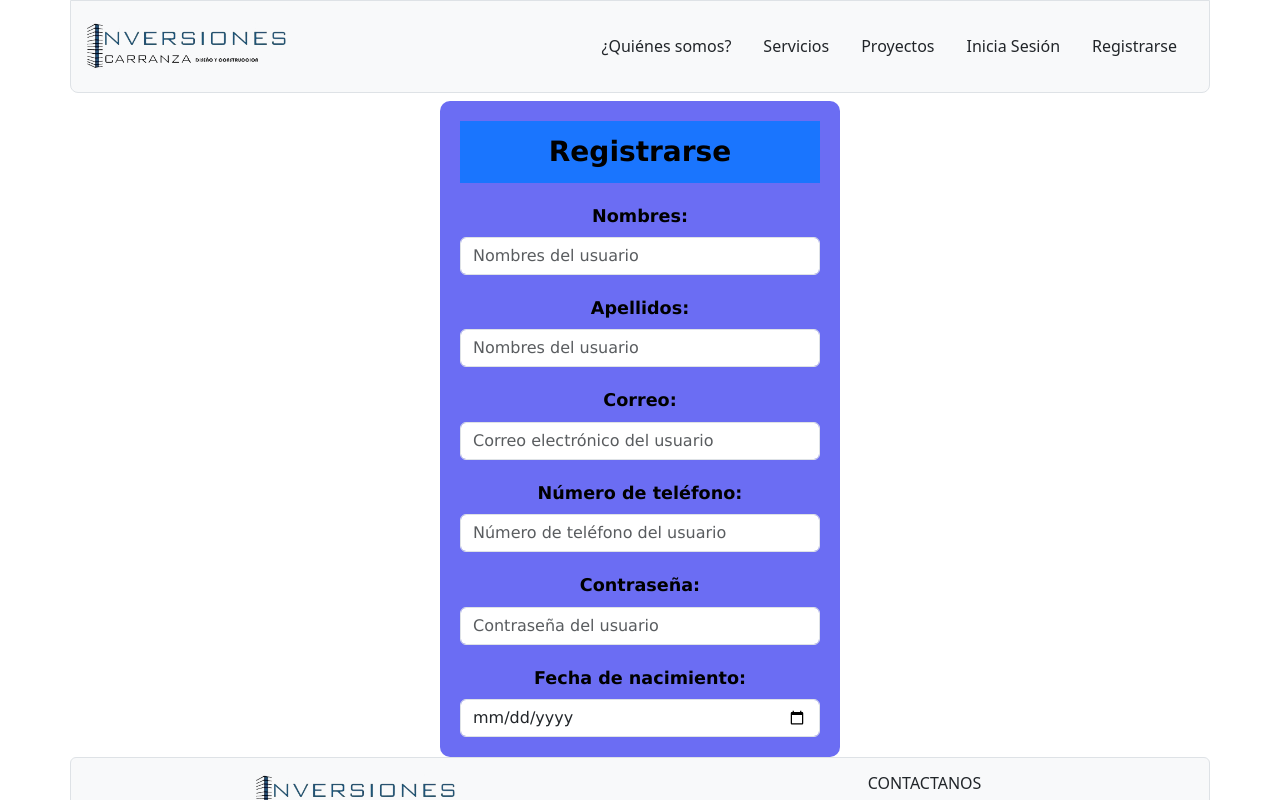
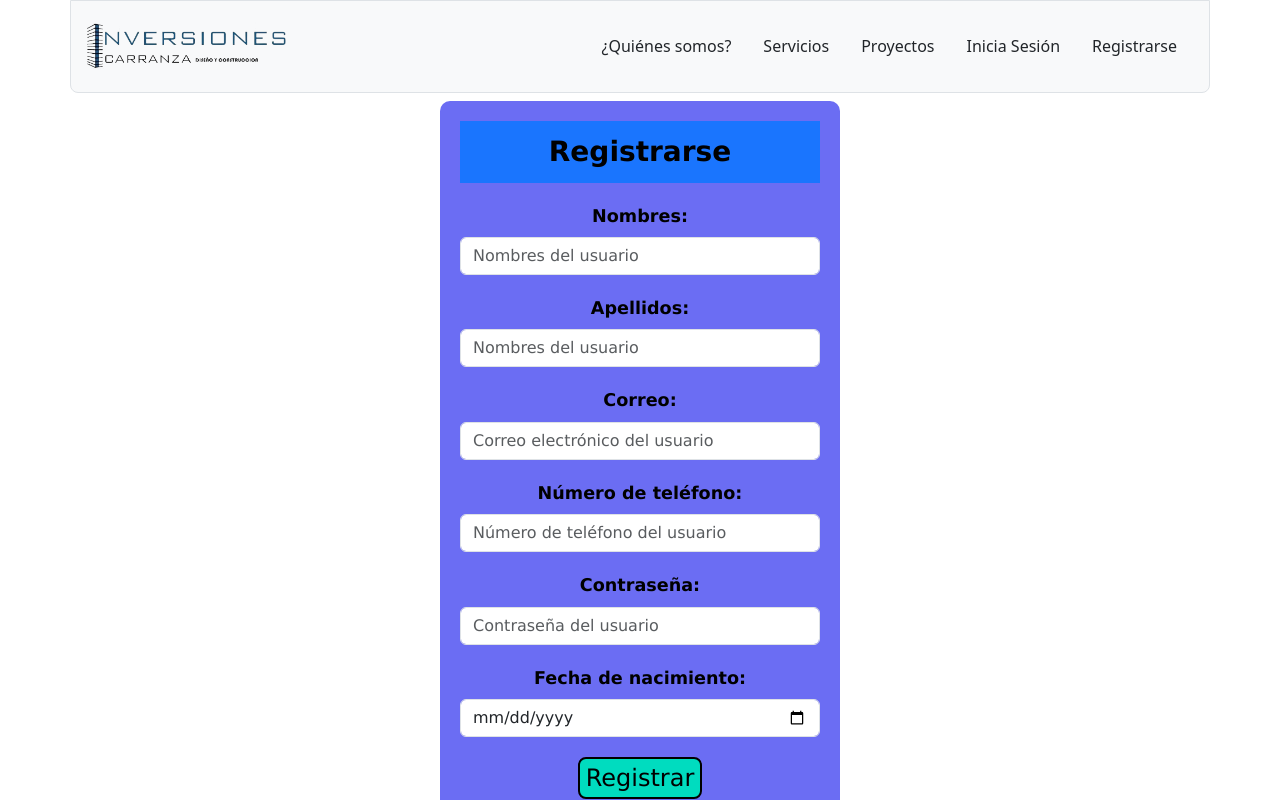
Before and after one commit to RyuDSora/InversionesCarranza, a React (Create React App) app in the folder frontend/: page / in a window 1280 px wide. Both pictures are taken after a click on the button "Registrarse". Shown: the top 800 px of the page. Built offline with nearby package versions, Linux system fonts and the light colour scheme.

Commit message:
Boton Registrar v2

```diff
--- a/frontend/src/componets/Signup.jsx
+++ b/frontend/src/componets/Signup.jsx
@@ -1,7 +1,14 @@
 import "../styles/Signup.css";
-export default function Signup() {
+export default function Signup({ setLogin, setPage }) {
+  const handleSubmit = (e) => {
+    e.preventDefault();
+    setLogin(true);
+    // Aquí puedes realizar la lógica para guardar los cambios en la base de datos
+    console.log("Usuario registrado");
+    setPage("landing");
+  };
   return (
-    <form>
+    <form onSubmit={handleSubmit}>
       <div className="form-title"><p>Registrarse</p></div>
       <section className="form-group">
         <label htmlFor="name-user">
@@ -75,6 +82,9 @@ export default function Signup() {
             id="name-date"
           />
       </section>
+      <section className="form-group">
+        <button type="submit" className="btn-submit">Registrar</button>
+      </section>
     </form>
   );
 }
```
